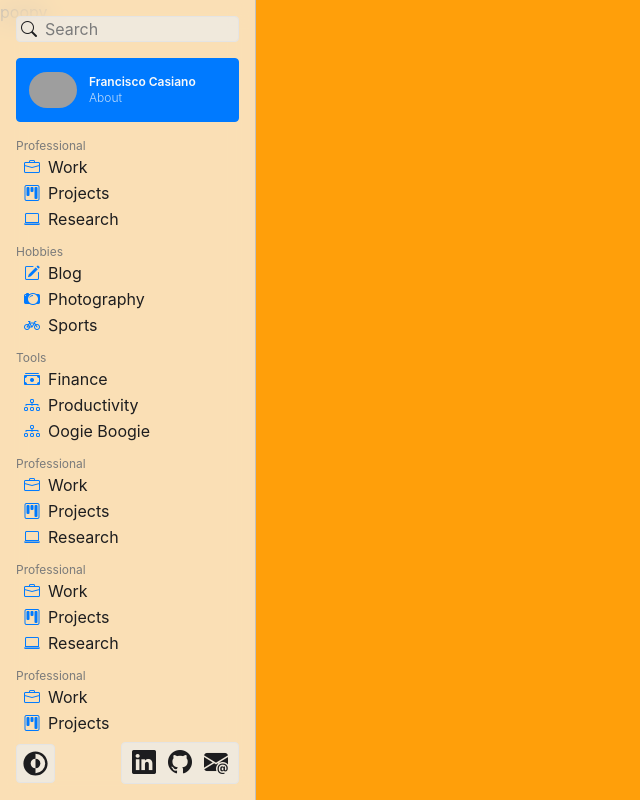
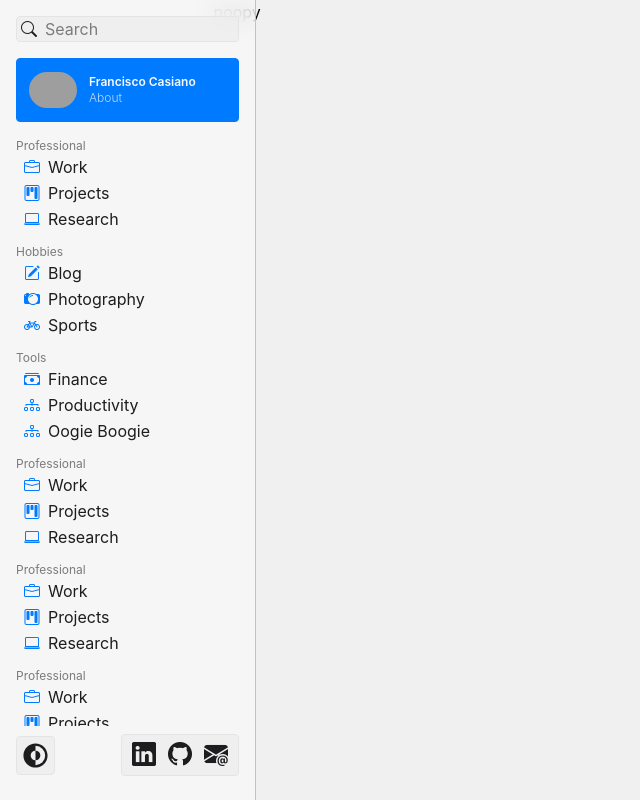
Before and after one commit to panchi64/personal-website, a Next.js app: page / in a window 1280 px wide. Shown: the whole page, without its empty margins (0-640 px from the left). Built offline with nearby package versions, Linux system fonts and the light colour scheme; grey boxes are pictures that could not be loaded.

Commit message:
Fixed the menu bar scrolling issue

```diff
--- a/components/layouts/MenuLayout.tsx
+++ b/components/layouts/MenuLayout.tsx
@@ -223,14 +223,14 @@ const MenuLayout = (props: { children: any }) => {
     <>
       <MenuBar>
         <div className='grid grid-col justify-center h-full'>
-          <div className='max-w-[240px] overflow-y-auto'>
+          <div className='max-w-[240px] overflow-hidden grid grid-flow-row'>
             <SearchBar />
             <ProfileSection
               title='francisco casiano'
               subtitle='about'
             />
-            {/* TOOD: Find a way to style the scrollbar so it doesn't look so jarring? */}
-            {/* FIXME: Find a way to make the overflow-y-auto only make the Menu Sections area scrollable, keeping the profile section and searchbar visible at all times*/}
+            {/* TODO: Find a way to style the scrollbar so it doesn't look so jarring? */}
+            <div className='overflow-y-auto'>
               {menuSectionPayloadExample.sections.map((section: any) => {
                 return (
                   <MenuSections
@@ -240,15 +240,20 @@ const MenuLayout = (props: { children: any }) => {
                 );
               })}
             </div>
-          <div className='place-self-end w-full'>
+            <div className='w-full my-2'>
               <MenuFooter socialDetails={socialDetailsPayloadExample} />
+            </div>
           </div>
         </div>
       </MenuBar>
       {/* TODO: Add spacing so that the content on the page does not cross over to behind the menubar */}
-      <div className='bg-dark-orange h-screen'>
+      <div className='h-screen flex flex-row bg-light-background dark:bg-dark-background'>
+        {/* Spacer to prevent page content get stuck behind the  */}
+        <div className='sm:w-1/3 lg:w-1/5 sm:max-w-xs'></div>
+        <div className='w-full h-full'>
           poopy
           {/* children */}
+        </div>
       </div>
     </>
   );
```
Lines whose indentation alone changed are shown as unchanged.
